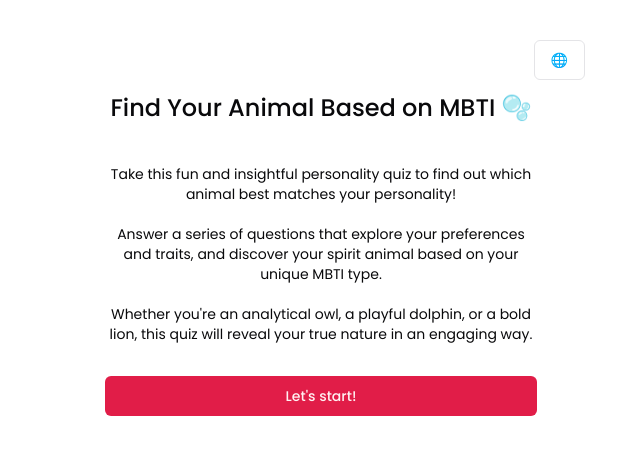
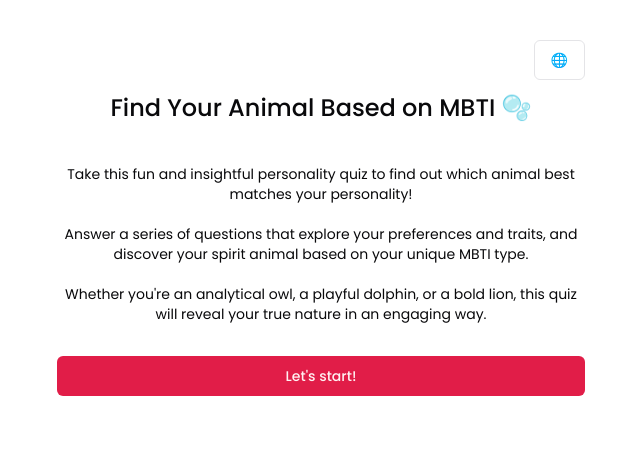
Before and after one commit to tamoimi/match-personality, a React (Vite) app: page / in a window 1280 px wide. Shown: the top 454 px of the page, without its empty margins (319-959 px from the left). Built offline with nearby package versions, Linux system fonts and the light colour scheme.

Commit message:
style: padding

```diff
--- a/src/App.tsx
+++ b/src/App.tsx
@@ -22,7 +22,7 @@ function MainPage() {
       </div>
       <h1 className="mb-6 text-2xl font-medium">{t("mainSection.title")}</h1>
 
-      <div className="px-12 m-auto my-10 text-center ">
+      <div className="m-auto my-10 text-center ">
         {!showQuiz ? (
           <div className="flex flex-col items-center">
             <p className="mb-8 text-sm whitespace-pre-line">{t("mainSection.description")}</p>
```
